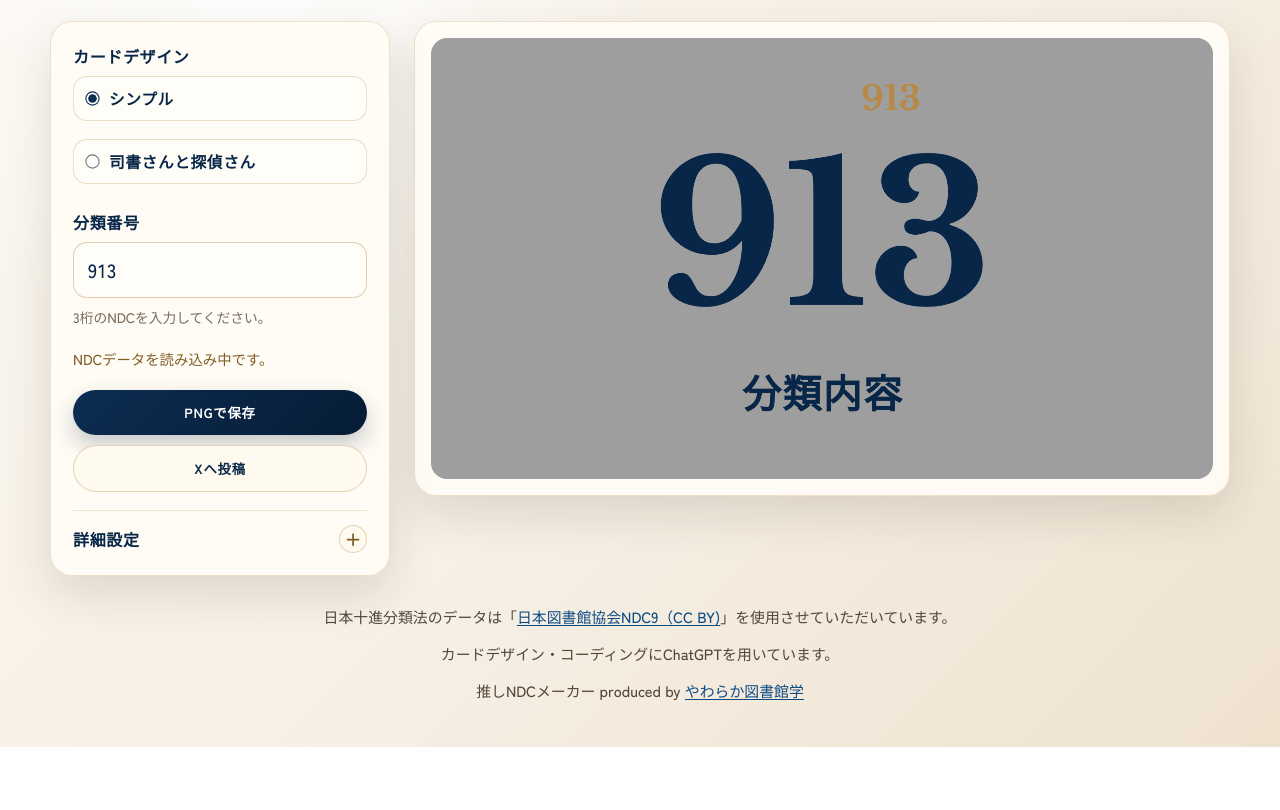
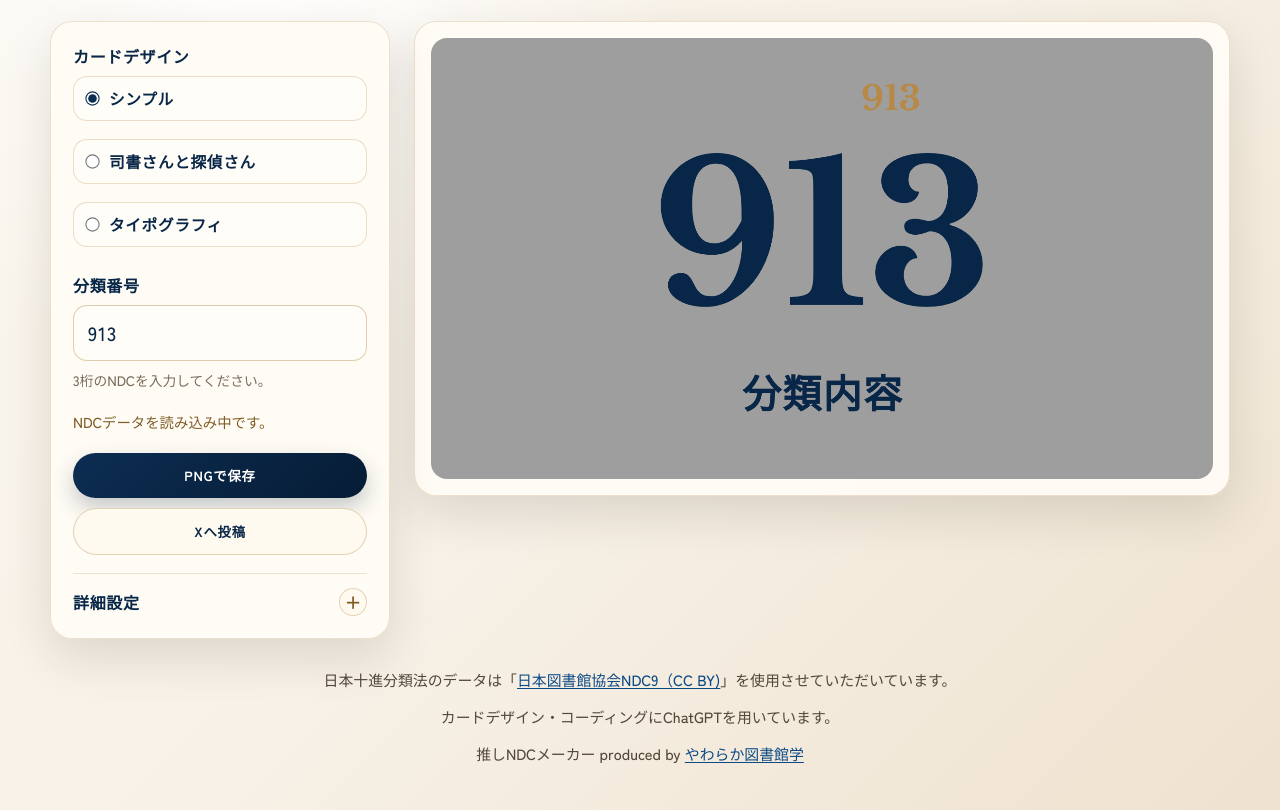
Before and after one commit to Yawatosho/oshi_ndc, a plain HTML site: page index.html in a window 1280 px wide. Shown: the part 133-943 px from the top of the page. Before the commit the page ends 880 px from the top, so only its background shows below. Drawn offline with nearby package versions, Linux system fonts and the light colour scheme; no server answers.

Commit message:
Update index.html

```diff
--- a/index.html
+++ b/index.html
@@ -353,6 +353,10 @@
       <input type="radio" name="template" value="librarian">
       <span>司書さんと探偵さん</span>
     </label>
+    <label class="radio-option">
+      <input type="radio" name="template" value="typo">
+      <span>タイポグラフィ</span>
+    </label>
   </div>
 </div>
 
@@ -470,7 +474,8 @@
 
 const TEMPLATE_MAP = {
   classic: "template_classic.png",
-      librarian: "template_librarian.png"
+  librarian: "template_librarian.png",
+  typo: "template_typo.png"
 };
 
     const NUMBER_FONT = '"Libre Baskerville", serif';
```
Lines whose indentation alone changed are shown as unchanged.
